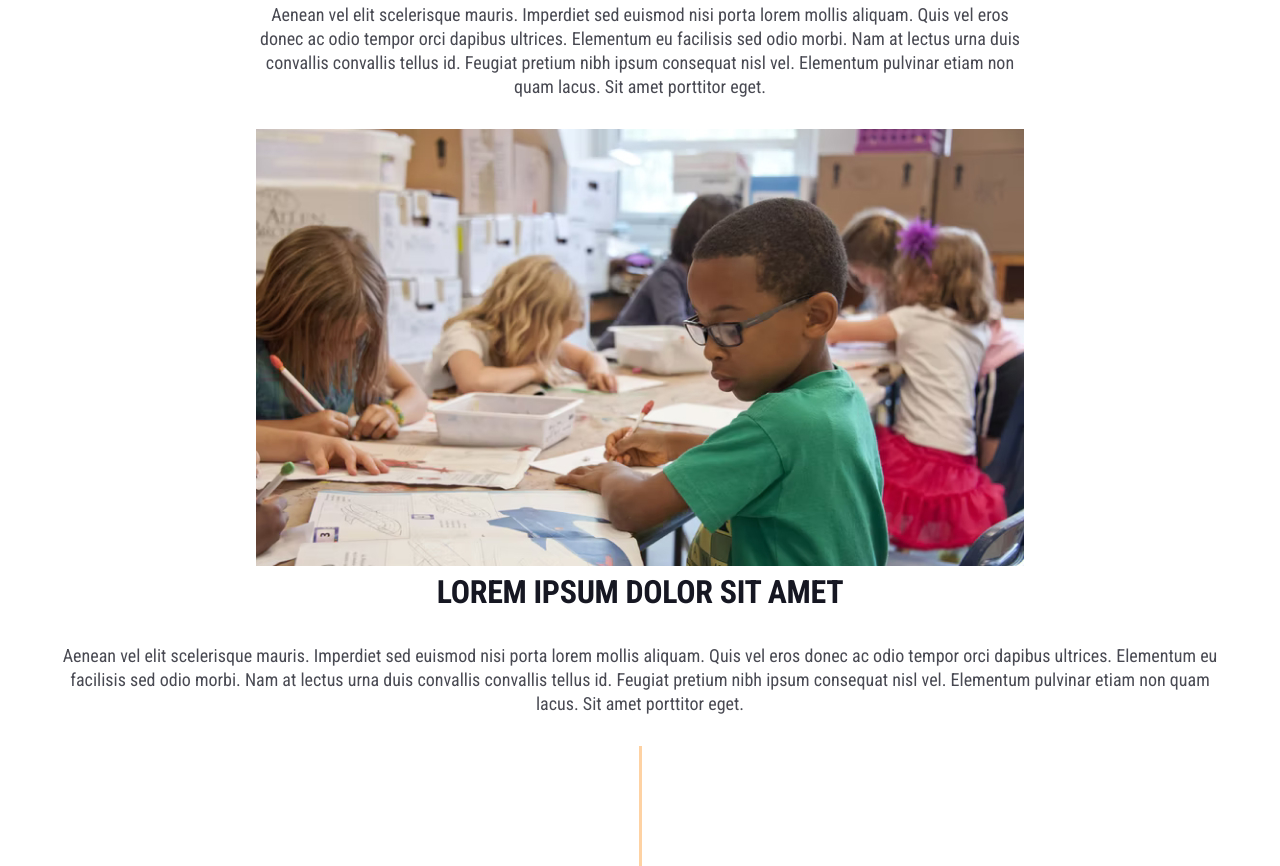
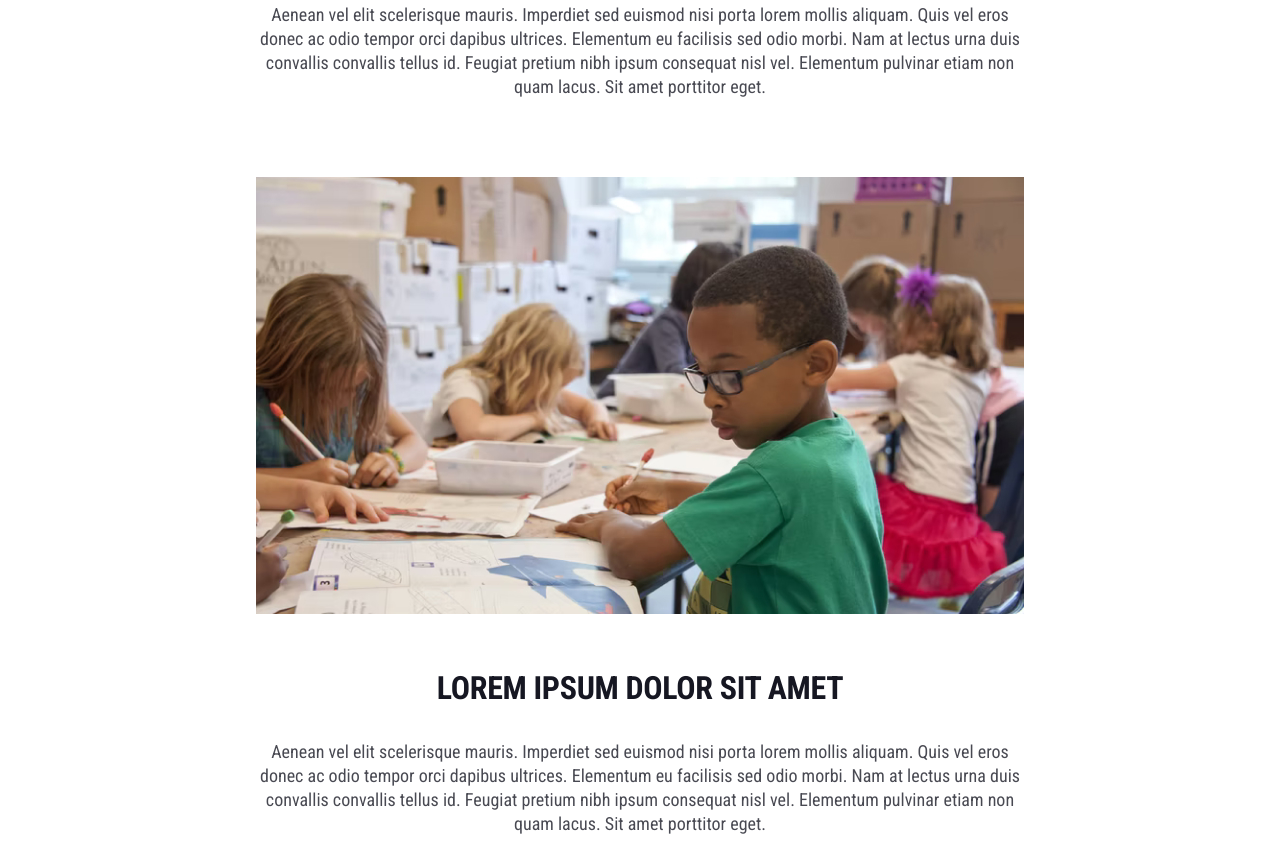
Before and after one commit to nab1eva/Church, a plain HTML site: page blog-post.html in a window 1280 px wide. Shown: the part 1139-2005 px from the top of the page. Drawn offline with nearby package versions, Linux system fonts and the light colour scheme.

Commit message:
blog-podt

```diff
--- a/blog-post.html
+++ b/blog-post.html
@@ -58,9 +58,9 @@
         <h5>Relationship</h5>
         <h2>HOW TO SHOW COMPASSION</h2>
         <p>13 May, 2018 By Mathew Johnson</p>
-        <div class="img">
-          <img src="./images/blog-post/first-image.jpg" alt="" />
-        </div>
+
+        <img src="./images/blog-post/first-image.jpg" alt="" />
+
         <h2>LOREM IPSUM DOLOR SIT AMET</h2>
         <div class="text">
           <p>
@@ -83,14 +83,16 @@
             quam lacus. Sit amet porttitor eget.
           </p>
 
-          <img class="img" src="./images/blog-post/second-image.jpg" alt="" />
+          <div class="img">
+            <img class="img" src="./images/blog-post/second-image.jpg" alt="" />
+          </div>
           <h4>LOREM IPSUM DOLOR SIT AMET</h4>
           <p>
             Aenean vel elit scelerisque mauris. Imperdiet sed euismod nisi porta
-            lorem mollis aliquam. Quis vel eros donec ac odio tempor orci
+            lorem mollis aliquam. Quis vel eros <br> donec ac odio tempor orci
             dapibus ultrices. Elementum eu facilisis sed odio morbi. Nam at
-            lectus urna duis convallis convallis tellus id. Feugiat pretium nibh
-            ipsum consequat nisl vel. Elementum pulvinar etiam non quam lacus.
+            lectus urna duis <br> convallis convallis tellus id. Feugiat pretium nibh
+            ipsum consequat nisl vel. Elementum pulvinar etiam non <br> quam lacus.
             Sit amet porttitor eget.
           </p>
           <img src="./images/blog-post/Line.jpg" alt="" />
--- a/css/expanded/blog-post.css
+++ b/css/expanded/blog-post.css
@@ -353,6 +353,9 @@ header p {
   opacity: 0.78;
 }
 
+.img img {
+  margin: 48px;
+}
 h4 {
   font-weight: 700;
   font-size: 32px;
```
